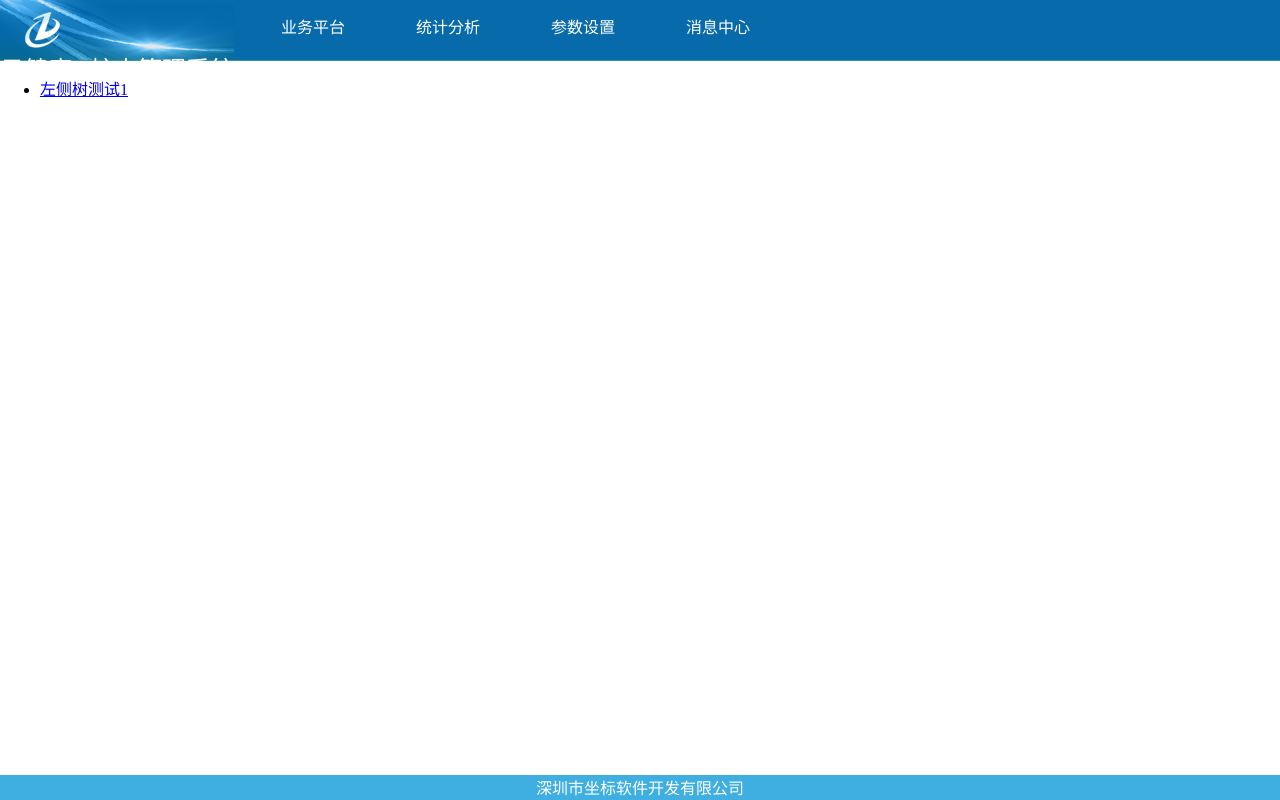
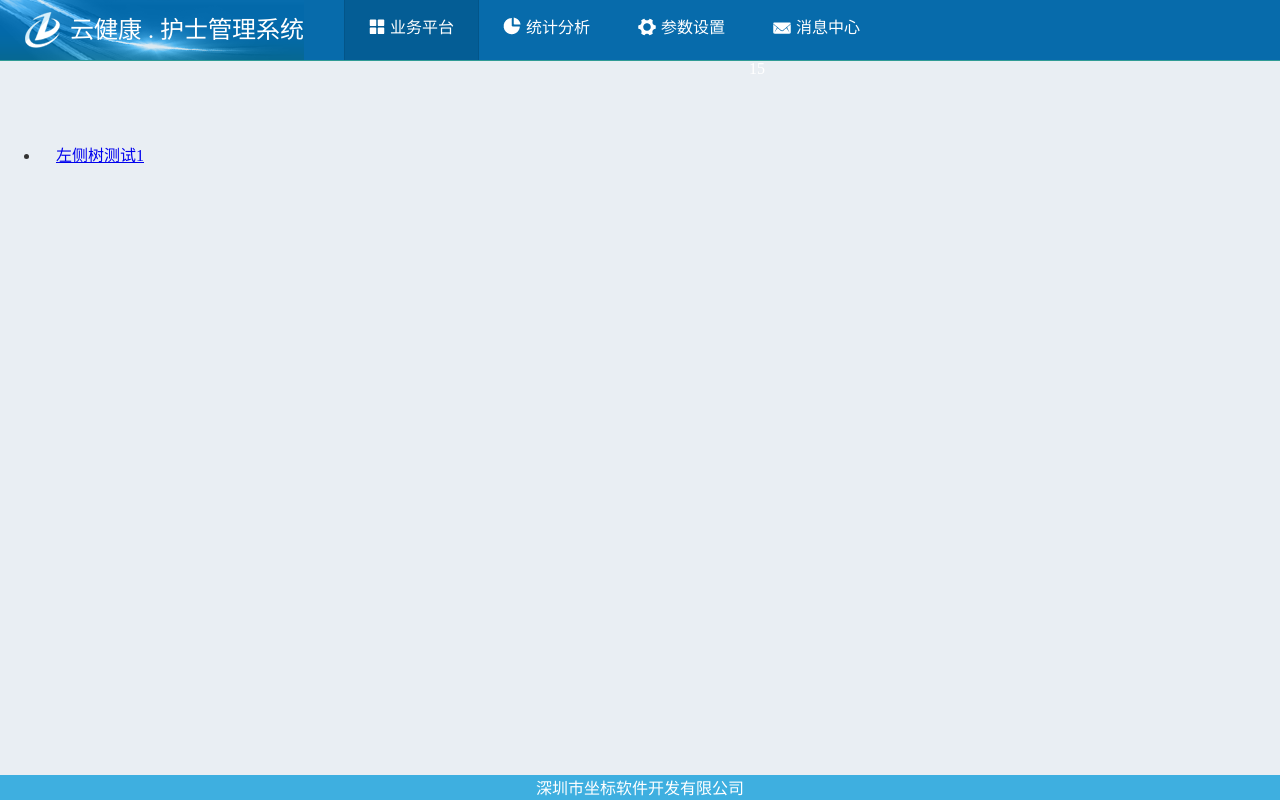
Before and after one commit to cnhis-healthone/cnhis-nurse, a Vue app: page /#/business-platform in a window 1280 px wide. Built offline with nearby package versions, Linux system fonts and the light colour scheme.

Commit message:
头部样式修改

```diff
--- a/src/components/common/Header.vue
+++ b/src/components/common/Header.vue
@@ -8,22 +8,22 @@
       <ul class="list-unstyle list-inline">
         <li class="header checkMinMenu" id="ywpt">
           <router-link id="393" to="/business-platform" class="button">
-            <span class="headerbg"></span><span>业务平台</span>
+            <span class="headerbg317"></span><span>业务平台</span>
           </router-link>
         </li>
         <li class="header" id="tjfx">
           <router-link id="394" to="/statistical-analysis" class="button">
-            <span class="headerbg"></span><span>统计分析</span>
+            <span class="headerbg318"></span><span>统计分析</span>
           </router-link>
         </li>
         <li class="header" id="cssz">
           <router-link id="395" to="/parameter-settingIndex" class="button">
-            <span class="headerbg"></span><span>参数设置</span>
+            <span class="headerbg319"></span><span>参数设置</span>
           </router-link>
         </li>
         <li class="header" id="xxzx">
           <router-link id="396" to="/message-center" class="button">
-            <span class="headerbg"></span><span>消息中心</span>
+            <span class="headerbg320"></span><span>消息中心</span>
           </router-link>
           <div class="messageSign">
             <label class="label-normal">15</label>
@@ -123,28 +123,26 @@
     background: url(../../assets/theme/sky-blue/topleft.png) no-repeat;
   }
   .app-header #banner .logo {
-    position: relative;
+   position: relative;
     top: 12px;
     margin: 0 5px 0 25px;
+    float: left;
   }
   .app-header #banner .systemText {
     font-size: 1.5rem;
     line-height: 60px;
-    position:relative;
-    bottom:5px;
+    position: relative;
+    bottom: 0px;
+    float: right;
   }
   .app-header #minMenu {
     position: relative;
     top:0px;
     height: 100%;
-    margin-left: 50px;
-  }
-  .app-header #minMenu .headerbg{
-
+    float: left
   }
   .app-header #minMenu ul{
     height:100%;
-    /* width: 500px; */
     margin: 0 auto;
   }
   .app-header ul.list-inline li{
@@ -274,5 +272,46 @@
     text-align: center;
     line-height: 60px;
   }
+  .checkMinMenu {
+    background: #045d95;
+    border-left: 1px solid #035589;
+    border-right: 1px solid #035589;
+}
 
+.header .headerbg317{
+	background: url('../../assets/theme/sky-blue/header.png') no-repeat -29px -11px;
+    display: inline-block;
+    width: 16px;
+    height: 15px;
+    position: relative;
+    margin-right: 5px;
+    top: 1px;
+}
+.header .headerbg318 {
+    background: url('../../assets/theme/sky-blue/header.png') no-repeat -154px -9px;
+    display: inline-block;
+    width: 18px;
+    height: 18px;
+    position: relative;
+    margin-right: 5px;
+    top: 2px;
+}
+.header .headerbg319 {
+    background: url('../../assets/theme/sky-blue/header.png') no-repeat -282px -9px;
+    display: inline-block;
+    width: 18px;
+    height: 18px;
+    position: relative;
+    margin-right: 5px;
+    top: 3px;
+}
+.header .headerbg320 {
+    background: url('../../assets/theme/sky-blue/header.png') no-repeat -408px -13px;
+    display: inline-block;
+    width: 18px;
+    height: 12px;
+    position: relative;
+    margin-right: 5px;
+    top: 1px;
+}
 </style>
--- a/src/views/business-platform/Index.vue
+++ b/src/views/business-platform/Index.vue
@@ -1,12 +1,12 @@
 <template class="container">
   <div>
-    <el-container>
+    <el-container id='order-list'>
 		 <el-header> <Header></Header></el-header>
 		  <el-container>
 		    <el-container>
 		      <el-main>
 		      	<el-row>
-						  <el-col :span="4"><div class="grid-content bg-purple-dark">
+						  <el-col :span="3"><div class="grid-content bg-purple-dark">
 						  	<ul>
 		      				<li>
 		      					 <router-link id="393" to="/business-platform/text" class="button">
@@ -15,7 +15,7 @@
 		      					</li>
 		      		  </ul>
 						    </div></el-col>
-						      <el-col :span="20">
+						      <el-col :span="21">
 						      	<router-view name='left'></router-view>
 						        <div class="grid-content bg-purple-dark">
 
@@ -72,4 +72,17 @@ export default Index;
 		background: #3eafe0;
 		color: #ffffff
 	}
+	 .el-aside {
+    background-color: #D3DCE6;
+    color: #333;
+    text-align: center;
+    line-height: 200px;
+  }
+
+  .el-main {
+    background-color: #E9EEF3;
+    color: #333;
+    text-align: center;
+    line-height: 160px;
+  }
 </style>
```
